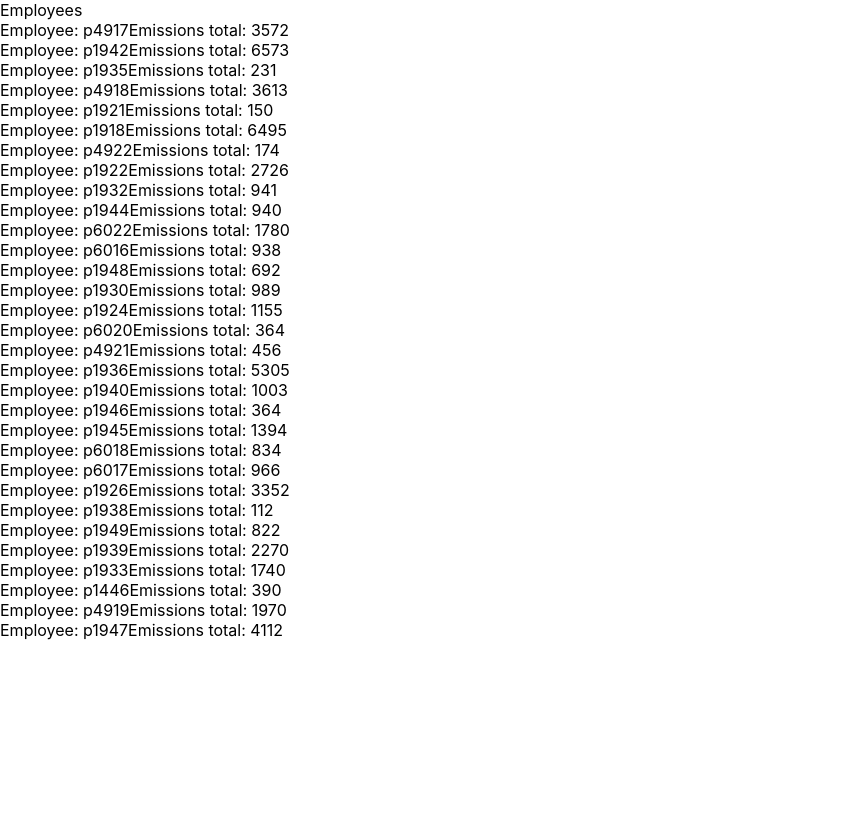
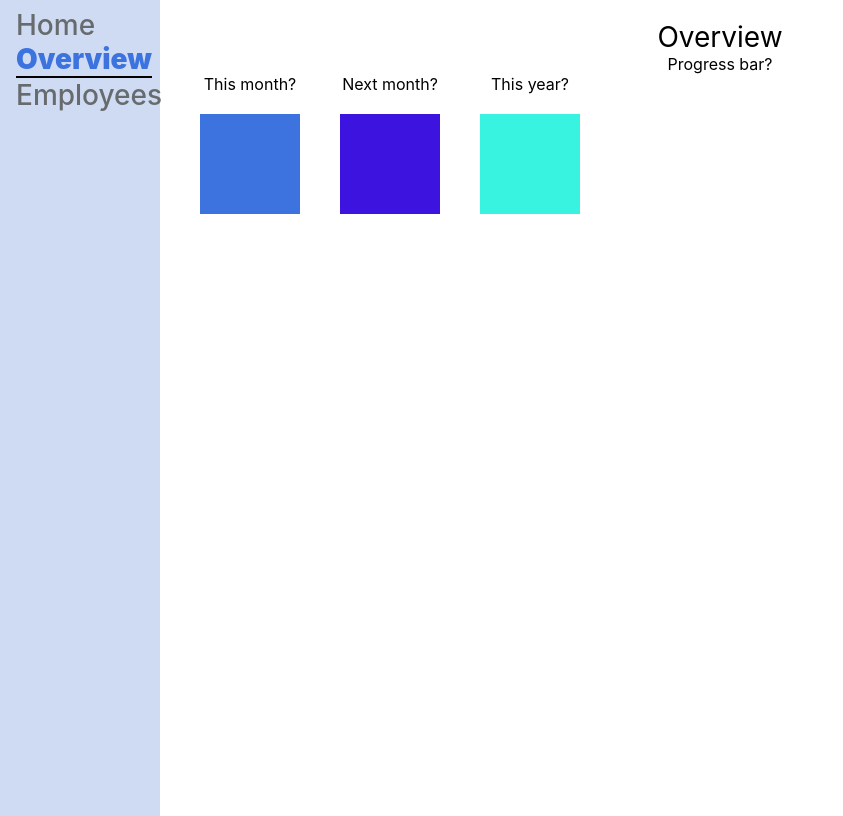
Before and after one commit to agyllang/FlightInfoVis, a React (Create React App) app in the folder flight/: page /overview in a window 1280 px wide. Shown: the whole page, without its empty margins (0-843 px from the left). Built offline with nearby package versions, Linux system fonts and the light colour scheme.

Commit message:
Added react router architecture, and some styling

```diff
--- a/flight/package.json
+++ b/flight/package.json
@@ -10,6 +10,7 @@
     "react": "^17.0.2",
     "react-chartjs-2": "^3.3.0",
     "react-dom": "^17.0.2",
+    "react-router-dom": "^6.0.2",
     "react-scripts": "4.0.3",
     "web-vitals": "^1.1.2"
   },
--- a/flight/src/App.css
+++ b/flight/src/App.css
@@ -1,17 +1,11 @@
 .App {
+  display:flex;
+  flex-direction: row;
   text-align: center;
+
 }
 
-.App-logo {
-  height: 40vmin;
-  pointer-events: none;
-}
 
-@media (prefers-reduced-motion: no-preference) {
-  .App-logo {
-    animation: App-logo-spin infinite 20s linear;
-  }
-}
 
 .App-header {
   background-color: #282c34;
@@ -24,15 +18,59 @@
   color: white;
 }
 
-.App-link {
-  color: #61dafb;
+
+
+
+.sidebar {
+  background-color:#cfdbf3;
+  width: 10vw;
+  height:100vh;
+  display: flex;
+  flex-direction: column;
+  padding: 8px 16px;
+  text-align: left;
+  flex-grow: 0; /* default 0 */
+
+
 }
 
-@keyframes App-logo-spin {
-  from {
-    transform: rotate(0deg);
-  }
-  to {
-    transform: rotate(360deg);
-  }
+
+.navlink{
+  font-size: 1.75rem;
+  text-decoration: none;
+  font-weight: 500;
+  border:none;
+  color:#676b6e;
+  width: max-content;
 }
+.navlink:hover{
+  background-color:#cdcfd1;
+  color:#333333;
+}
+.navlink.active{
+  border-bottom: 2px solid black;
+  color:#3d73df;
+  font-weight: 900;
+}
+.page-viewer{
+  display:flex;
+  flex-grow: 1; /* default 0 */
+
+
+}
+.page{
+  display:flex;
+  flex-direction: column;
+  width:100%;
+  margin:20px;
+
+}
+
+.row{
+  display:flex;
+  flex-direction: row;
+}
+.page-title {
+  font-size: 1.75rem;
+
+}
--- a/flight/src/App.js
+++ b/flight/src/App.js
@@ -1,7 +1,11 @@
 import React, { useState, useEffect } from "react";
+import { NavLink, Routes, Route } from "react-router-dom";
+import "./App.css";
 
+import VerticalBar from "./components/VerticalBar";
 import data from "./data";
 import Employees from "./components/employees/Employees";
+import Overview from "./components/overview/Overview";
 // console.log("data",data)
 
 function App() {
@@ -26,7 +30,7 @@ function App() {
           hrData: {
             position: trip.Befattning,
             KTHschool: trip.Skola,
-            KTHorg:trip.Org,
+            KTHorg: trip.Org,
             KTHorgUnit: trip.Orgenhetnamn,
             bornYear: trip.Födelseår,
             gender: trip.Kön,
@@ -51,9 +55,51 @@ function App() {
 
   return (
     <div className="App">
-      <Employees data={stateData} />
+      <div className="sidebar">
+        <NavLink
+          activeClassName="navlink-active"
+          className="navlink"
+          to="/"
+          end={true}
+        >
+          Home
+        </NavLink>
+        <NavLink
+          activeClassName="navlink-active"
+          className="navlink"
+          to="/overview"
+        >
+          Overview
+        </NavLink>
+        <NavLink
+          activeClassName="navlink-active"
+          className="navlink"
+          to="/employees"
+        >
+          Employees
+        </NavLink>
+      </div>
+      <div className="page-viewer">
+        <Routes>
+          <Route path="/" element={Dummy("Home")} />
+          <Route path="/overview" element={<Overview />} />
+          <Route path="/employees" element={<Employees data={stateData} />} />
+        </Routes>
+      </div>
+      {/* <Employees data={stateData} /> */}
     </div>
   );
 }
-
+const Dummy = (title) => {
+  return (
+    <div className="page">
+      <div className="page-title"> {title} </div>
+      <div className="row"></div>
+      <VerticalBar
+        values={[1, 2, 3, 4, 5, 6, 7]}
+        labels={[1, 2, 3, 4, 5, 6, 7]}
+      />
+    </div>
+  );
+};
 export default App;
--- a/flight/src/components/employees/VerticalBar.jsx
+++ b/flight/src/components/VerticalBar.jsx
@@ -64,7 +64,7 @@ const VerticalBar = ({...props}) => {
     labels: labels,
     datasets: [
       {
-        label: '# of Votes',
+        label: 'Some label',
         data: values,
         backgroundColor: backgroundColorFunction(values.length),
         // borderColor: [
--- a/flight/src/components/employees/Employees.jsx
+++ b/flight/src/components/employees/Employees.jsx
@@ -1,18 +1,23 @@
 import React from "react";
 import Employee from "./Employee";
-import VerticalBar from "./VerticalBar";
+import VerticalBar from "../VerticalBar";
 
 const Employees = ({ ...props }) => {
   const { data } = props;
 //   console.log("Employees props", props);
 
   return (
-    <div>
-      <span> Employees</span>
+    <div className="page">
+      <div className="page-title"> Employees</div>
+      <div>
       {data.length > 0 &&
         data.map((person) => {
           return <Employee person={person} />;
         })}
+        </div>
+        <div>
+
+        </div>
         {/* <VerticalBar values={[1,2,3,4,5,6,7]} labels={[1,2,3,4,5,6,7]}/> */}
     </div>
   );
--- /dev/null
+++ b/flight/src/components/overview/Overview.jsx
@@ -0,0 +1,56 @@
+import React from "react";
+// import VerticalBar from "./VerticalBar";
+
+const Overview = ({ ...props }) => {
+  const { data } = props;
+  //   console.log("Employees props", props);
+
+  return (
+    <div className="page">
+      <div className="page-title"> Overview</div>
+      <div>Progress bar?</div>
+      <div className="row">
+        <div>
+          This month?
+          <div
+            style={{
+              margin: "20px",
+
+              height: "100px",
+              width: "100px",
+              backgroundColor: "#3d73df",
+            }}
+          ></div>
+        </div>
+        <div>
+          Next month?
+          <div
+            style={{
+              margin: "20px",
+
+              height: "100px",
+              width: "100px",
+              backgroundColor: "#3d13df",
+            }}
+          ></div>
+        </div>
+        <div>
+          This year?
+          <div
+            style={{
+              margin: "20px",
+
+              height: "100px",
+              width: "100px",
+              backgroundColor: "#37f3df",
+            }}
+          ></div>
+        </div>
+      </div>
+
+      {/* <VerticalBar values={[1,2,3,4,5,6,7]} labels={[1,2,3,4,5,6,7]}/> */}
+    </div>
+  );
+};
+
+export default Overview;
--- a/flight/src/index.js
+++ b/flight/src/index.js
@@ -1,14 +1,17 @@
-import React from 'react';
-import ReactDOM from 'react-dom';
-import './index.css';
-import App from './App';
-import reportWebVitals from './reportWebVitals';
+import React from "react";
+import ReactDOM from "react-dom";
+import "./index.css";
+import App from "./App";
+import reportWebVitals from "./reportWebVitals";
+import { BrowserRouter } from "react-router-dom";
 
 ReactDOM.render(
   <React.StrictMode>
-    <App />
+    <BrowserRouter>
+      <App />
+    </BrowserRouter>
   </React.StrictMode>,
-  document.getElementById('root')
+  document.getElementById("root")
 );
 
 // If you want to start measuring performance in your app, pass a function
```
Also changed, not shown: 1 other file (tests, documents, lock files or other folders).
